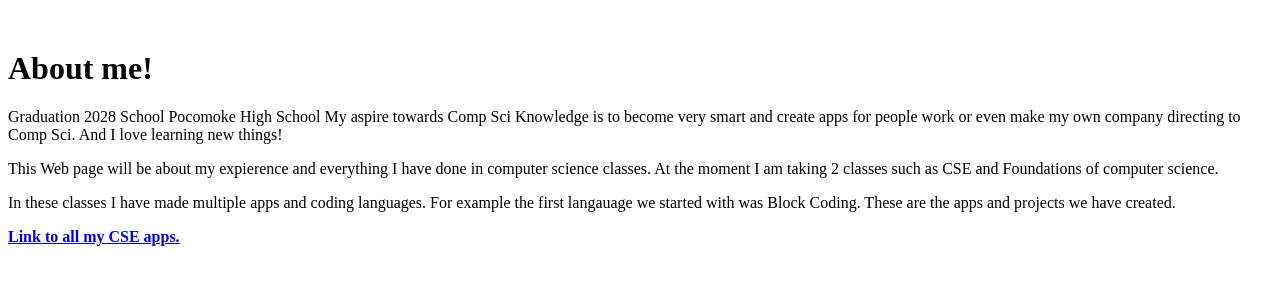
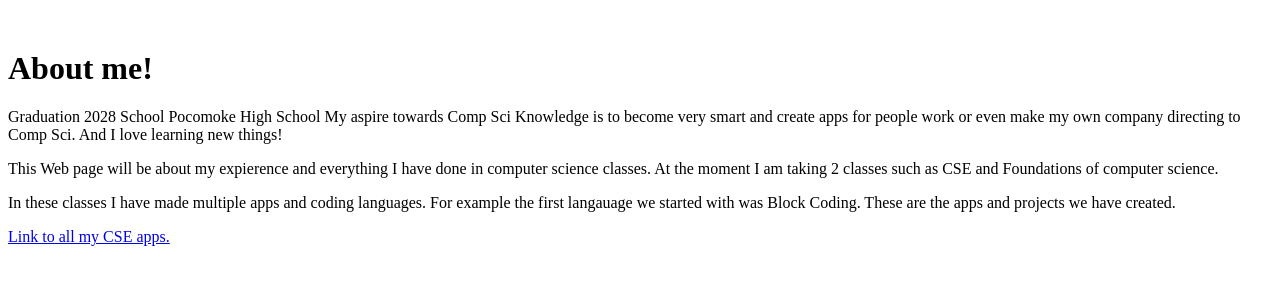
Before and after one commit to itsonlyk/itsonlyk.github.io, a plain HTML site: page index.html in a window 1280 px wide. Drawn offline with Linux system fonts and the light colour scheme.

Commit message:
Update index.html

```diff
--- a/index.html
+++ b/index.html
@@ -19,7 +19,7 @@ At the moment I am taking 2 classes such as CSE and Foundations of computer scie
 <p>In these classes I have made multiple apps and coding languages.
 For example the first langauage we started with was Block Coding. These are the apps and projects we have created.</p>
 
-<b><a href="https://sites.google.com/d/1rQIxszF6B5eHZnW2PtxPMhq2fmF6uU1h/p/1Nj4QXiwCHW387DHnbZpJlcTu_SBMKHj-/edit">Link to all my CSE apps.</a></b>
+<a href="https://sites.google.com/d/1rQIxszF6B5eHZnW2PtxPMhq2fmF6uU1h/p/1Nj4QXiwCHW387DHnbZpJlcTu_SBMKHj-/edit">Link to all my CSE apps.</a>
 
 </body>
 </html>
```
